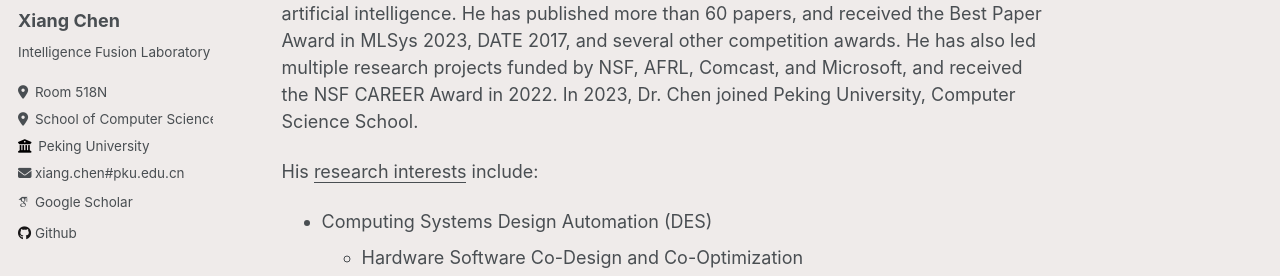
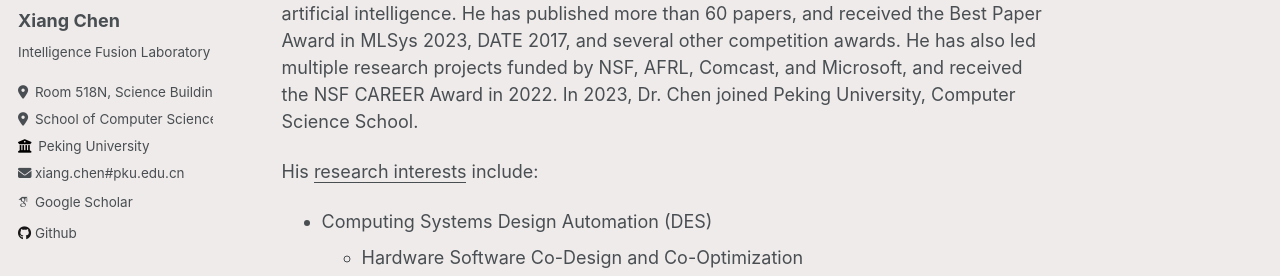
Before and after one commit to if-lab-pku/if-lab-pku.github.io, a Jekyll site: the page built from _pages/about.md, in a window 1280 px wide. Shown: the part 335-611 px from the top of the page. Built offline with Jekyll 4.4.1, drawn with Linux system fonts in a browser that asks for light colours; some web fonts are replaced.

Commit message:
add office location

```diff
--- a/_config.yml
+++ b/_config.yml
@@ -25,7 +25,7 @@ author:
   name             : "Xiang Chen"
   pronouns         : # "he/him"
   bio              : "Intelligence Fusion Laboratory"
-  locationa        : "Room 518N"
+  locationa        : "Room 518N, Science Building No.5"
   locationb        : "School of Computer Science"
   employer         : "Peking University"
   uri              : # URL
```
